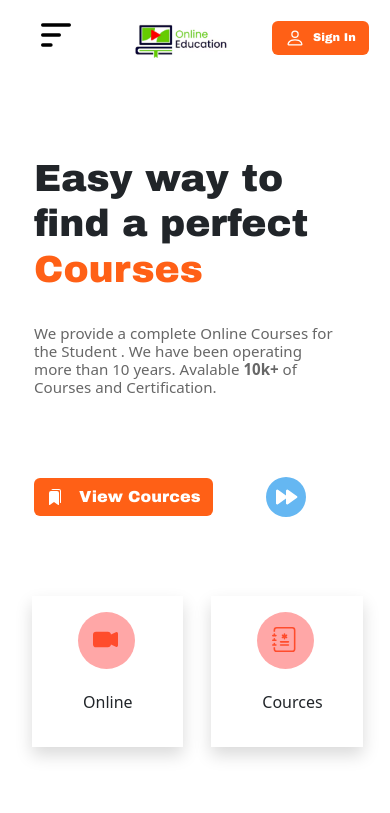
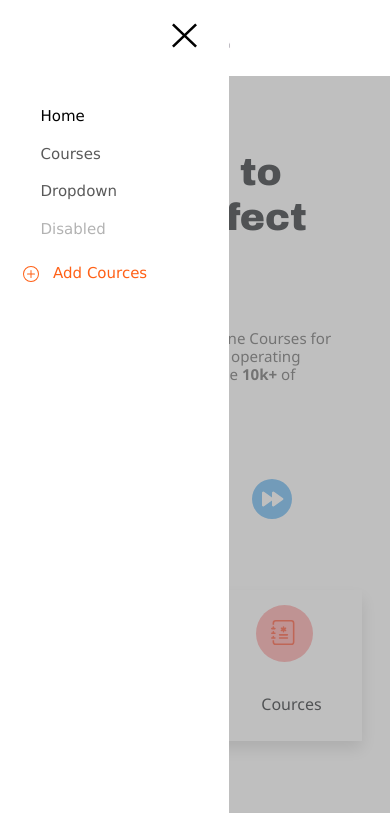
Before and after one commit to Akshay-patil-dav/online_courses_landing_page, a plain HTML site: page index.html in a window 390 px wide. Both pictures are taken after a click on the button 56 px from the left and 35 px from the top of the page. Shown: the top 813 px of the page. Drawn offline with nearby package versions, Linux system fonts and the light colour scheme.

Commit message:
Add files via upload

```diff
--- a/css/Home.css
+++ b/css/Home.css
@@ -308,15 +308,53 @@ a {
       }
 
 
+      #bu{
+        /* z-index: 5; */
+      }
+
+      #body{
+        background-color: gray;
+        opacity: 0.5;
+        width: 100%;
+        position: fixed;
+        height: 100cm;
+        z-index: 2;
+        display: none;
+      }
+
+      #no{
+        margin: 10px 275px;
+      }
       #collapse{
         /* background-color: red; */
-        /* margin: 70px 0px; */
+        /* margin: 0px 0px; */
         display: none;
         background-color: rgb(255, 255, 255);
+
+            position: relative;
+            right: 150px;
+            bottom: 10px;
         height: 25cm;
-        width: 100%;
-        z-index: 3;
+        /* width: 100%; */
+        /* padding: 5px; */
+        z-index: 4;
+        animation: 3s slide-right;
       }
+
+      @keyframes slide-right {
+        from {
+          margin-left: -80%;
+          /* background-color: rgb(255, 255, 255); */
+        }
+        to {
+          margin-left: 0%;
+          /* background-color: rgb(255, 255, 255); */
+        }
+      }
+
+
+
+
       .addcource{
         font-size: 0.3cm;
         position: relative;
@@ -325,7 +363,7 @@ a {
 
 
       .navbar-nav{
-        margin: 80px 50px;
+        margin: 100px 180px;
       }
 
 
@@ -640,6 +678,6 @@ footer{
 }
 
 .sing{
-    margin: 0px 30px;
+    margin: 0px 150px;
 }
 }
--- a/index.html
+++ b/index.html
@@ -9,20 +9,24 @@
         integrity="sha384-QWTKZyjpPEjISv5WaRU9OFeRpok6YctnYmDr5pNlyT2bRjXh0JMhjY6hW+ALEwIH" crossorigin="anonymous">
     <link rel="stylesheet" href="https://cdn.jsdelivr.net/npm/bootstrap@5.3.3/dist/css/bootstrap.min.css">
     <link rel="stylesheet" href="./css/Style.css">
+
+<link rel="stylesheet" href="https://www.w3schools.com/w3css/4/w3.css">
 </head>
 
-<body>
+<!-- class="" -->
+<body >
+    <div id="body"></div>
     <!-- ****************************Nav_bar******************************************* -->
     <nav class="navbar navbar-expand-lg ">
         <div class="container container-fluid">
             <a class="navbar-brand me-5 " href="#"><img src="./img/Screenshot 2024-11-12 072156.png" class="me-5"
                     alt=""></a>
-            <button class="navbar-toggler-but" type="button">
+            <button class="navbar-toggler-but" id="bu" onclick="cli()" type="button">
                 <svg width="40" height="40" viewBox="0 0 24 24" fill="none" xmlns="http://www.w3.org/2000/svg">
                     <path d="M4 6H20M4 12H14M4 18H9" stroke="#000000" stroke-width="2" stroke-linecap="round" stroke-linejoin="round"/>
                     </svg>
             </button>
-            <div class="navbar-collapse" id="collapse">
+            <div class="navbar-collapse  " id="collapse">
                 <ul class="navbar-nav me-auto mb-2 mb-lg-0">
                     <li class="nav-item me-3">
                         <a class="nav-link active" aria-current="page" href="./index.html">Home</a>
@@ -39,6 +43,8 @@
                     <li class="nav-item">
                         <a class="nav-link disabled" aria-disabled="true">Disabled</a>
                     </li>
+
+
                 </ul>
                 <div class="d-flex fx" role="search">
                     <!-- <input class="form-control me-2" type="search" placeholder="Search" aria-label="Search"> -->
@@ -49,6 +55,27 @@
                             d="M8 4a.5.5 0 0 1 .5.5v3h3a.5.5 0 0 1 0 1h-3v3a.5.5 0 0 1-1 0v-3h-3a.5.5 0 0 1 0-1h3v-3A.5.5 0 0 1 8 4" />
                     </svg> &#160 Add Cources</button>
                 </div>
+
+
+                <button class="navbar-toggler-but" id="no" onclick="no()" type="button">
+                    <svg width="25" height="25" viewBox="0 -0.5 21 21" version="1.1" xmlns="http://www.w3.org/2000/svg" xmlns:xlink="http://www.w3.org/1999/xlink">
+
+                        <title>close [#1511]</title>
+                        <desc>Created with Sketch.</desc>
+                        <defs>
+
+                    </defs>
+                        <g id="Page-1" stroke="none" stroke-width="1" fill="none" fill-rule="evenodd">
+                            <g id="Dribbble-Light-Preview" transform="translate(-419.000000, -240.000000)" fill="#000000">
+                                <g id="icons" transform="translate(56.000000, 160.000000)">
+                                       <polygon id="close-[#1511]" points="375.0183 90 384 98.554 382.48065 100 373.5 91.446 364.5183 100 363 98.554 371.98065 90 363 81.446 364.5183 80 373.5 88.554 382.48065 80 384 81.446">
+
+                    </polygon>
+                                </g>
+                            </g>
+                        </g>
+                    </svg>
+                </button>
 
             </div>
             <button class="btn but-col addcource" type="submit">
@@ -62,6 +89,25 @@
         </div>
     </nav>
 <br><br><br><br>
+
+
+<script>
+
+function no(){
+        document.getElementById('collapse').style.display = 'none'
+        document.getElementById('body').style.display = "none"
+
+  }
+
+  function cli(){
+        document.getElementById('collapse').style.display = 'block'
+        document.getElementById('body').style.display = "block"
+
+  }
+
+
+
+</script>
 
 
     <!-- ****************************Nav_bar_END******************************************* -->
@@ -416,6 +462,11 @@
         <script>
 
         </script>
+
+<script src="https://code.jquery.com/jquery-3.7.1.js"></script>
+<script src="https://code.jquery.com/ui/1.13.3/jquery-ui.js"></script>
+
+<script src="https://ajax.googleapis.com/ajax/libs/jquery/3.7.1/jquery.min.js"></script>
 </body>
 
 </html>
```
Also changed, not shown: Courses.html (+3 -1 lines).
